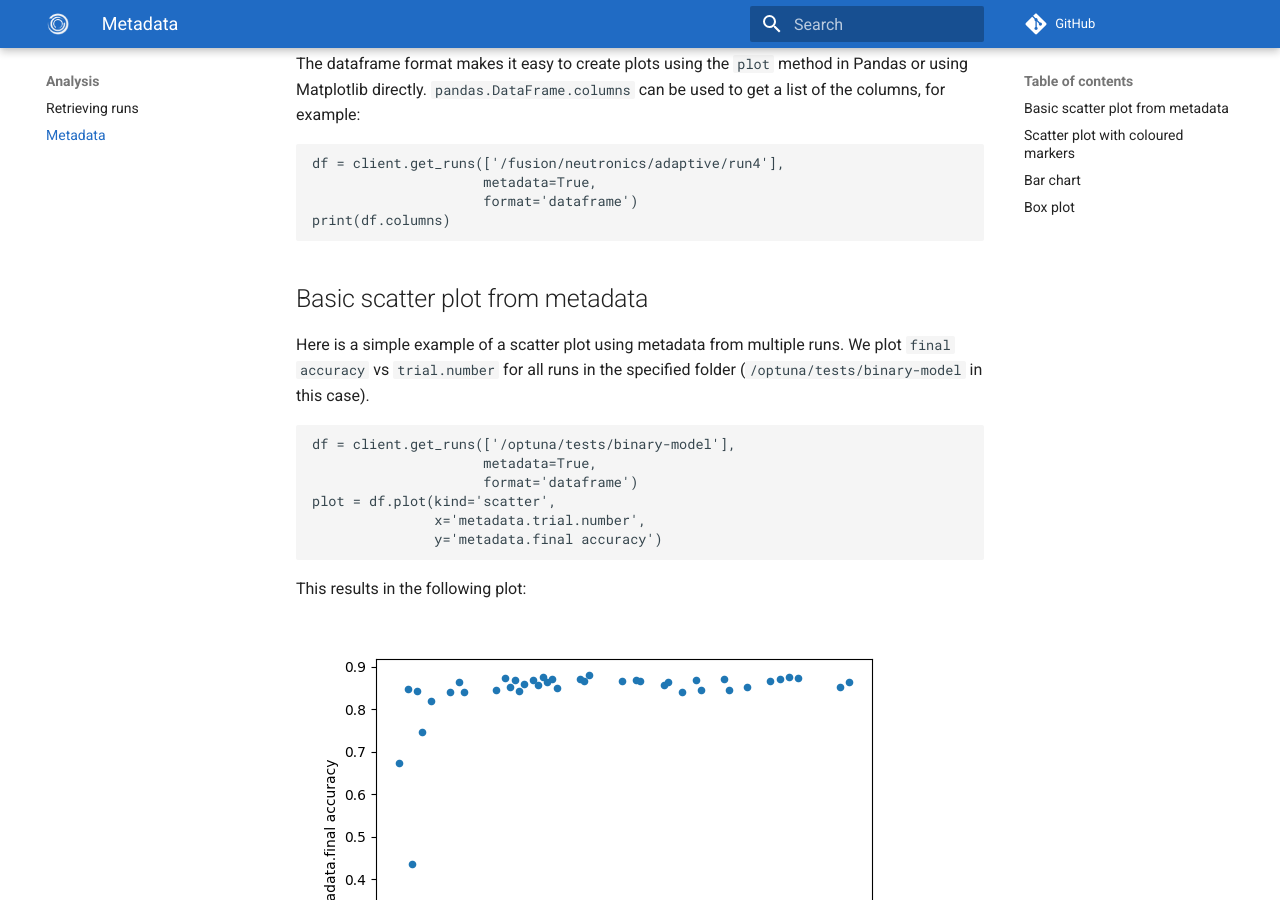
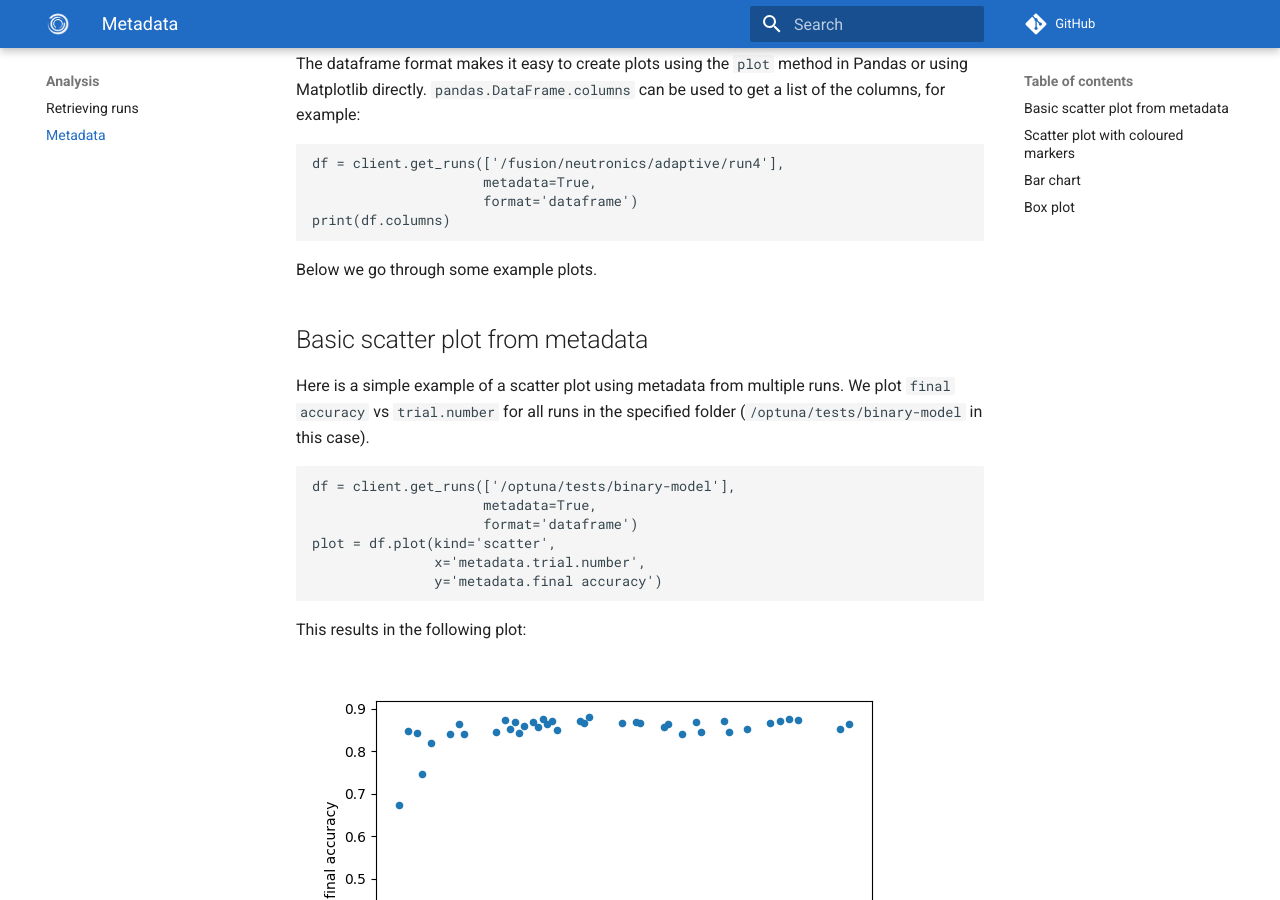
Before and after one commit to simvue-io/docs, an MkDocs documentation site: the page built from docs/analysis/metadata.md, in a window 1280 px wide and 900 px high, scrolled down 319 px. Built offline with MkDocs 1.6.1 and Material for MkDocs 9.7.7, drawn with Linux system fonts in a browser that asks for light colours.

Commit message:
Minor addition to text

````diff
--- a/docs/analysis/metadata.md
+++ b/docs/analysis/metadata.md
@@ -14,6 +14,7 @@ df = client.get_runs(['/fusion/neutronics/adaptive/run4'],
                      format='dataframe')
 print(df.columns)
 ```
+Below we go through some example plots.
 
 ## Basic scatter plot from metadata
 Here is a simple example of a scatter plot using metadata from multiple runs. We plot `final accuracy` vs
````
